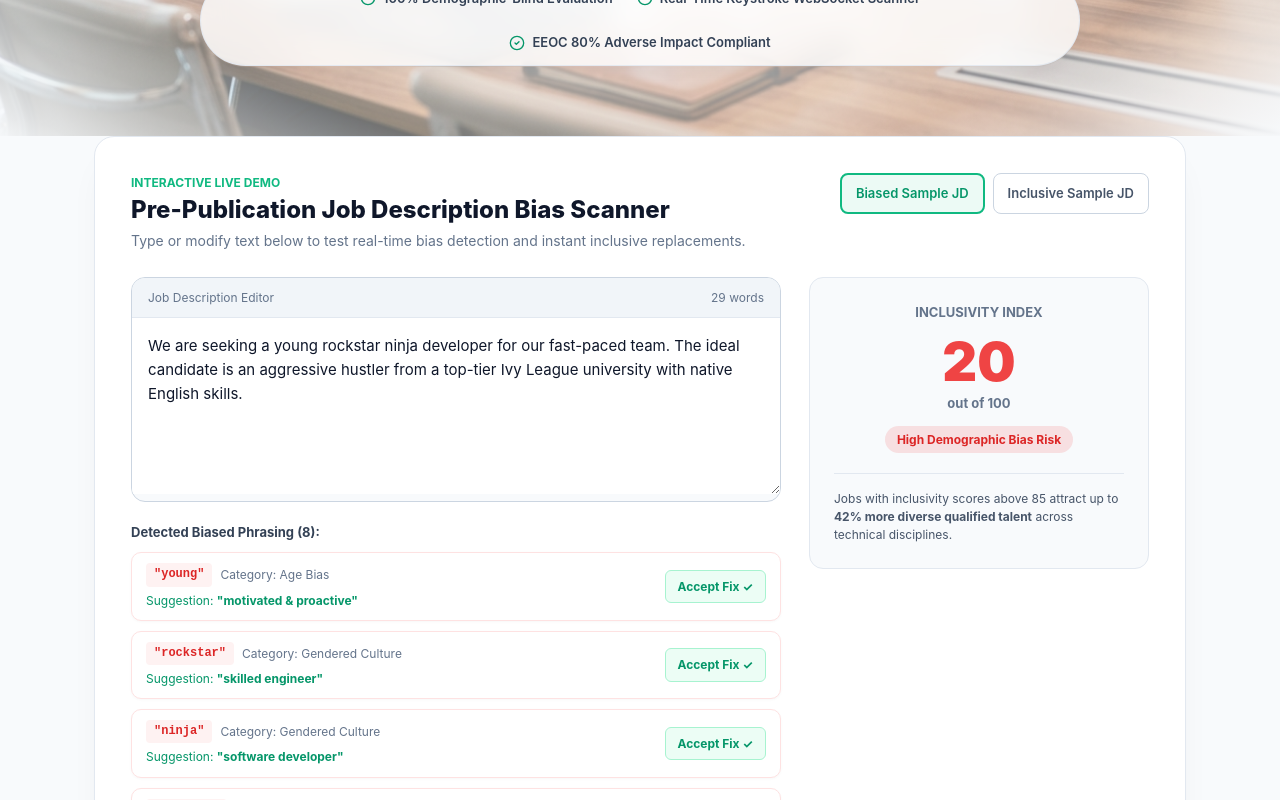
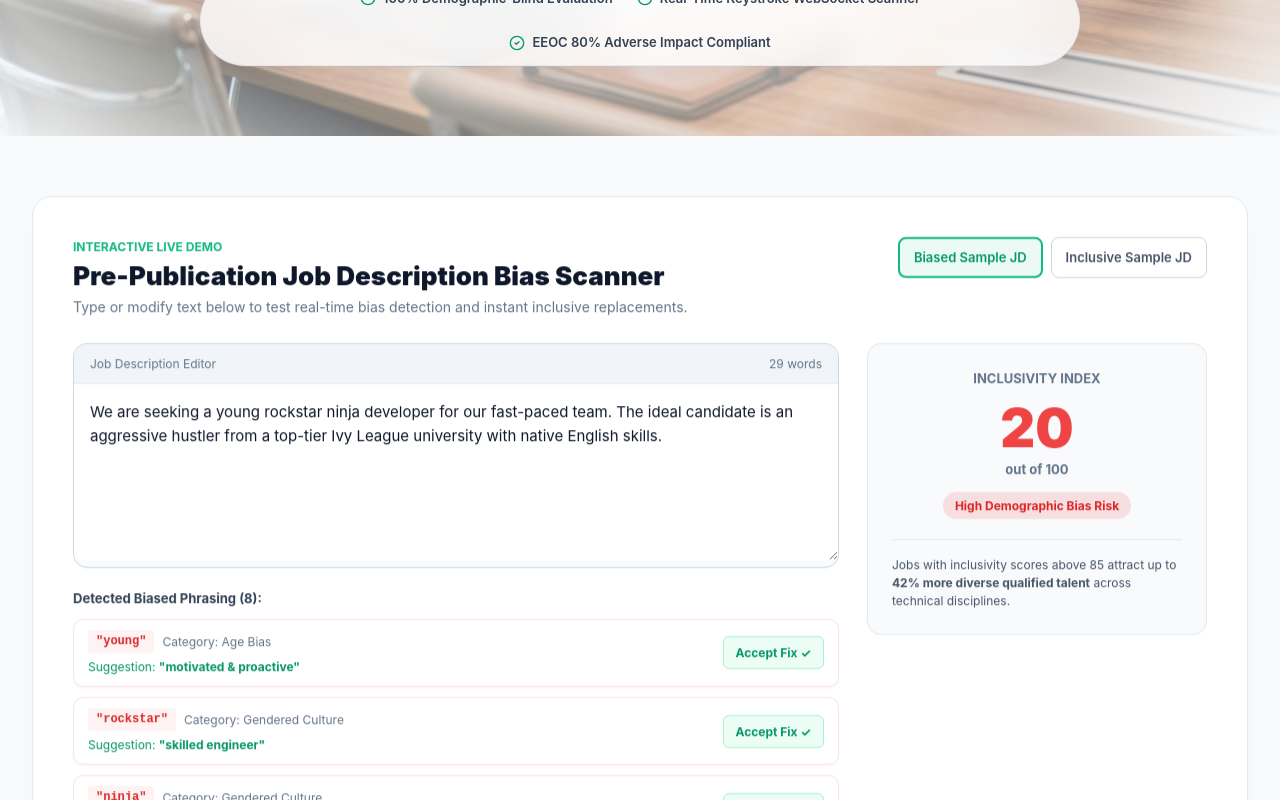
Before and after one commit to pateladil910/AI-Hiring-Bias-Detector, a React (Vite) app in the folder Frontend/: page / in a window 1280 px wide. Shown: the part 720-1520 px from the top of the page. Built offline with nearby package versions, Linux system fonts and the light colour scheme; no server answers.

Commit message:
feat(landing): darken merit text contrast, add smooth scroll-driven reveal animations, and full-width layout for live demo scanner

```diff
--- a/Frontend/src/index.css
+++ b/Frontend/src/index.css
@@ -663,3 +663,20 @@ code, pre, .mono {
 @keyframes spin {
   to { transform: rotate(360deg); }
 }
+
+/* ─── Scroll Reveal & Motion Enhancements ───────────────────────────────────── */
+.scroll-reveal {
+  opacity: 0;
+  transform: translateY(28px);
+  transition: opacity 0.7s cubic-bezier(0.16, 1, 0.3, 1), transform 0.7s cubic-bezier(0.16, 1, 0.3, 1);
+  will-change: opacity, transform;
+}
+
+.scroll-reveal.visible {
+  opacity: 1;
+  transform: translateY(0);
+}
+
+.scroll-reveal-delay-1 { transition-delay: 0.1s; }
+.scroll-reveal-delay-2 { transition-delay: 0.2s; }
+.scroll-reveal-delay-3 { transition-delay: 0.3s; }
--- a/Frontend/src/pages/Landing.jsx
+++ b/Frontend/src/pages/Landing.jsx
@@ -119,6 +119,24 @@ export default function Landing() {
   const toggleFaq = (idx) => {
     setFaqOpen((prev) => ({ ...prev, [idx]: !prev[idx] }));
   };
+
+  // Scroll reveal observer
+  useEffect(() => {
+    const elements = document.querySelectorAll('.scroll-reveal');
+    const observer = new IntersectionObserver(
+      (entries) => {
+        entries.forEach((entry) => {
+          if (entry.isIntersecting) {
+            entry.target.classList.add('visible');
+          }
+        });
+      },
+      { threshold: 0.12, rootMargin: '0px 0px -40px 0px' }
+    );
+
+    elements.forEach((el) => observer.observe(el));
+    return () => observer.disconnect();
+  }, []);
 
   return (
     <div
@@ -317,7 +335,7 @@ export default function Landing() {
               textShadow: '0 2px 14px rgba(255, 255, 255, 0.95), 0 0 30px rgba(255, 255, 255, 0.9)',
             }}
           >
-            Hire strictly on <span style={{ color: '#059669', background: 'linear-gradient(135deg, #059669 0%, #10b981 100%)', WebkitBackgroundClip: 'text', WebkitTextFillColor: 'transparent' }}>merit</span>.<br />
+            Hire strictly on <span style={{ color: '#047857', fontWeight: 900, textShadow: 'none' }}>merit</span>.<br />
             Eliminate bias before you publish.
           </h1>
 
@@ -415,22 +433,25 @@ export default function Landing() {
         </div>
       </section>
 
-      {/* ── Interactive Live Bias Scanner (Light Theme Edition) ───────────── */}
+      {/* ── Interactive Live Bias Scanner (Full Screen Width Layout) ──────── */}
       <section
         id="live-demo"
+        className="scroll-reveal"
         style={{
-          maxWidth: 1140,
-          margin: '0 auto 80px',
-          padding: '0 24px',
+          width: '100%',
+          padding: '60px 32px 80px',
+          boxSizing: 'border-box',
         }}
       >
         <div
           style={{
+            maxWidth: 1280,
+            margin: '0 auto',
             background: '#ffffff',
             borderRadius: 20,
             border: '1px solid #e2e8f0',
             boxShadow: '0 20px 40px -15px rgba(0, 0, 0, 0.07)',
-            padding: '36px',
+            padding: '40px',
           }}
         >
           <div style={{ display: 'flex', justifyContent: 'space-between', alignItems: 'flex-start', flexWrap: 'wrap', gap: 16, marginBottom: 24 }}>
@@ -438,7 +459,7 @@ export default function Landing() {
               <div style={{ fontSize: 12, fontWeight: 700, color: '#10b981', textTransform: 'uppercase', marginBottom: 4 }}>
                 Interactive Live Demo
               </div>
-              <h2 style={{ fontSize: 24, fontWeight: 800, margin: 0, color: '#0f172a' }}>
+              <h2 style={{ fontSize: 26, fontWeight: 900, margin: 0, color: '#0f172a' }}>
                 Pre-Publication Job Description Bias Scanner
               </h2>
               <p style={{ margin: '4px 0 0', color: '#64748b', fontSize: 14 }}>
@@ -615,6 +636,7 @@ export default function Landing() {
       {/* ── 5-Stage Candidate Journey Section ─────────────────────────────── */}
       <section
         id="how-it-works"
+        className="scroll-reveal"
         style={{
           background: '#ffffff',
           borderTop: '1px solid #e2e8f0',
@@ -710,7 +732,7 @@ export default function Landing() {
       </section>
 
       {/* ── Audited Platform Impact Metrics ──────────────────────────────── */}
-      <section style={{ padding: '70px 24px', maxWidth: 1140, margin: '0 auto' }}>
+      <section className="scroll-reveal" style={{ padding: '70px 24px', maxWidth: 1140, margin: '0 auto' }}>
         <div
           style={{
             display: 'grid',
@@ -752,6 +774,7 @@ export default function Landing() {
       {/* ── Ethical Principles & Regulatory Compliance ───────────────────── */}
       <section
         id="pillars"
+        className="scroll-reveal"
         style={{
           background: '#ffffff',
           borderTop: '1px solid #e2e8f0',
@@ -828,6 +851,7 @@ export default function Landing() {
       {/* ── FAQ Section (Light Theme) ─────────────────────────────────────── */}
       <section
         id="faq"
+        className="scroll-reveal"
         style={{
           maxWidth: 840,
           margin: '80px auto',
```
